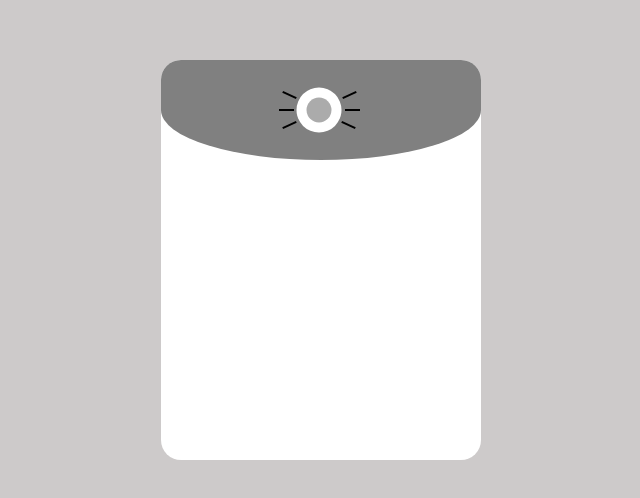
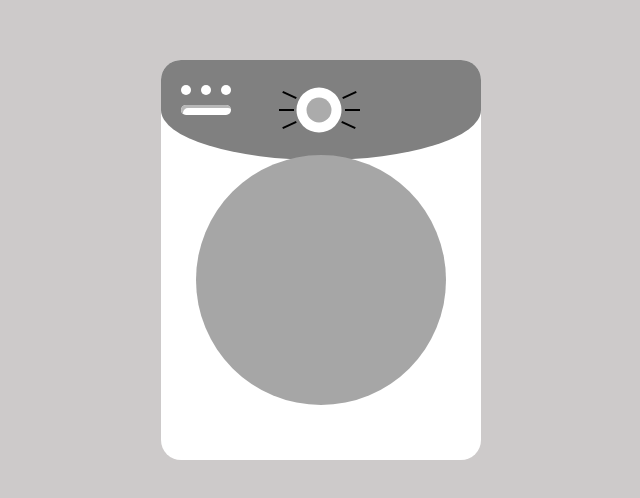
Before and after one commit to Liam-a-34/Washing-Machine, a plain HTML site: page index.html in a window 1280 px wide. Shown: the part 140-638 px from the top of the page, without its empty margins (319-959 px from the left). Drawn offline with Linux system fonts and the light colour scheme.

Commit message:
Added left panel and started door

```diff
--- a/index.html
+++ b/index.html
@@ -34,7 +34,12 @@
                 <div id="right-panel"></div>
             </div>
 
-            <div id="door"></div>
+            <div id="door">
+                <div id="door-ledge"></div>
+                <div id="door-window">
+
+                </div>
+            </div>
 
             <div id=bottom-drawers></div>
 
--- a/style.css
+++ b/style.css
@@ -35,7 +35,42 @@
 
 #left-panel{
     width: 33%;
-    height: 100%
+    height: 100%;
+    position: relative;
+}
+
+.left-button{
+    width: 10px;
+    height: 10px;
+    border-radius: 100%;
+    background-color: white;
+    position: absolute;
+}
+
+#left-button-1{
+    top: 25%;
+    left: 20px;
+}
+
+#left-button-2{
+    top: 25%;
+    left: 40px
+}
+
+#left-button-3{
+    top: 25%;
+    left: 60px;
+}
+
+#left-handle{
+    width: 50px;
+    height: 10px;
+    border-radius: 20px;
+    background-color: white;
+    position: absolute;
+    top: 45%;
+    left: 20px;
+    box-shadow: rgb(183, 183, 183) 2px 3px  inset
 }
 
 #middle-panel{
@@ -125,3 +160,14 @@
     width: 33%;
     height: 100%;
 }
+
+#door{
+    width: 250px;
+    height: 250px;
+    border-radius: 100%;
+    background-color: rgb(166, 166, 166);
+    position: absolute;
+    top: 55%;
+    left: 50%;
+    transform: translate(-50%, -50%);
+}
```
